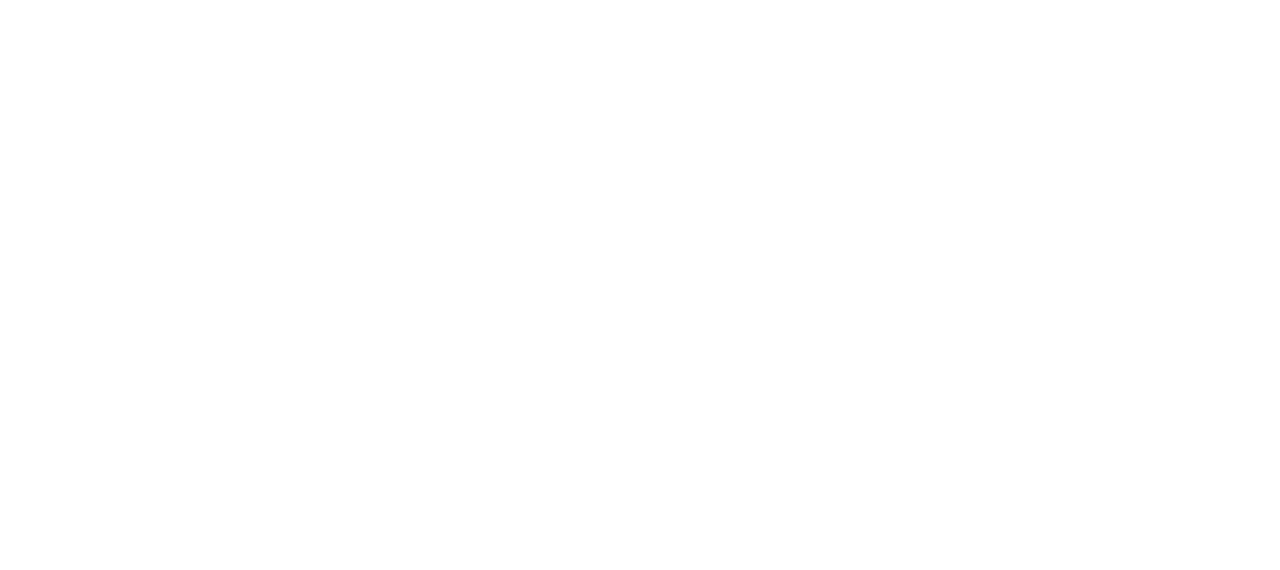
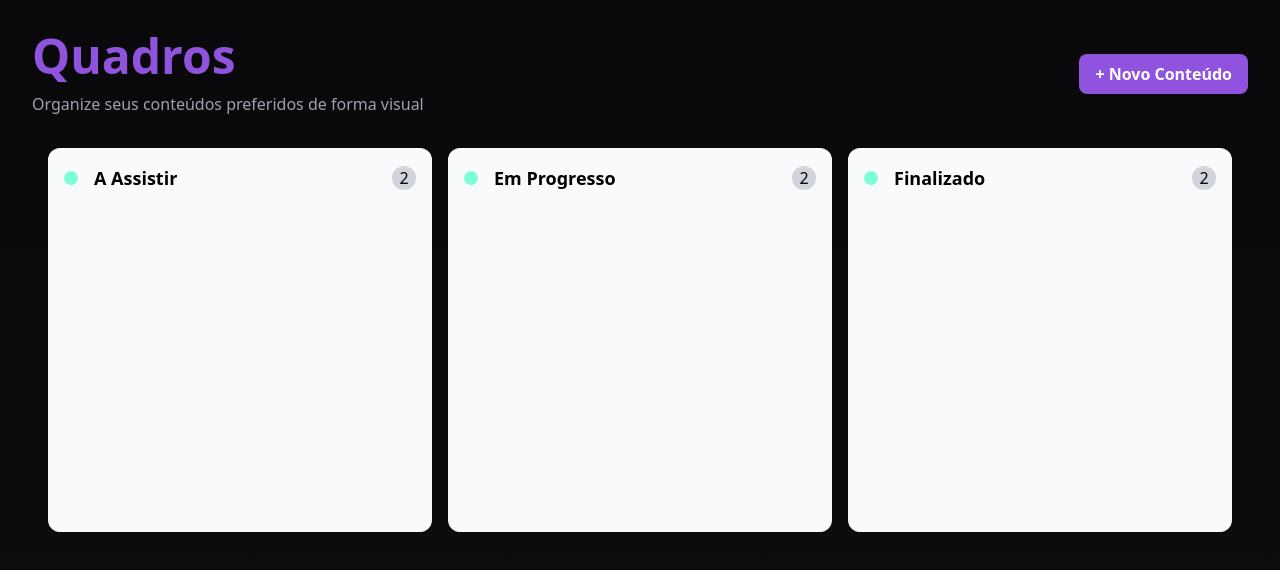
Before and after one commit to AndrewGPFranco/boards-ui, a Vue app: page /boards in a window 1280 px wide. Before the commit this address had no page. Shown: the top 570 px of the page. Built offline with nearby package versions, Linux system fonts and the light colour scheme.

Commit message:
feat: iniciando kanban

```diff
--- a/src/assets/main.css
+++ b/src/assets/main.css
@@ -9,3 +9,7 @@
     padding: 0;
     box-sizing: border-box;
 }
+
+.rounded-redondo {
+    border-radius: 50%;
+}
--- /dev/null
+++ b/src/components/kanban/Board.vue
@@ -0,0 +1,28 @@
+<template>
+  <section class="bg-gray-50 flex flex-col gap-4 p-4 min-h-96 min-w-96 rounded-xl">
+    <div class="flex  items-center justify-between">
+      <div class="flex gap-4 items-center">
+        <span class="status rounded-redondo"></span>
+        <h1 class="font-bold text-lg">{{ props.titulo }}</h1>
+      </div>
+      <p class="bg-gray-300 flex items-center justify-center rounded-full w-6 h-6">2</p>
+    </div>
+  </section>
+</template>
+
+<script setup lang="ts">
+const props = defineProps({
+  titulo: {
+    type: String,
+    required: true,
+  }
+})
+</script>
+
+<style scoped lang="css">
+.status {
+  height: 14px;
+  width: 14px;
+  background-color: aquamarine;
+}
+</style>
--- a/src/router/index.ts
+++ b/src/router/index.ts
@@ -18,6 +18,11 @@
             name: "Login",
             component: () => import("@/views/Login.vue"),
         },
+        {
+            path: "/boards",
+            name: "Boards",
+            component: () => import("@/views/Kanban.vue"),
+        },
     ],
 });
 
--- a/src/views/Home.vue
+++ b/src/views/Home.vue
@@ -6,6 +6,7 @@
     </div>
     <div v-else>
       <p class="font-bold">Bem vindo a Plataforma </p>
+      <router-link :to="{ name: 'Boards' }">Boards</router-link>
     </div>
   </section>
 </template>
--- /dev/null
+++ b/src/views/Kanban.vue
@@ -0,0 +1,29 @@
+<template>
+  <main class="flex flex-col p-8 bg-backgroundAuth h-screen w-screen">
+    <section class="flex justify-between items-center">
+      <div class="flex flex-col gap-3">
+        <h1 class="text-textBtn font-bold text-5xl">Quadros</h1>
+        <p class="text-gray-400">Organize seus conteúdos preferidos de forma visual</p>
+      </div>
+      <div>
+        <button class="bg-btn p-2 pr-4 pl-4 text-white font-bold rounded-lg">+ Novo Conteúdo</button>
+      </div>
+    </section>
+
+    <section class="flex justify-center items-center gap-4 mt-8">
+      <Board
+          titulo="A Assistir"
+      />
+      <Board
+          titulo="Em Progresso"
+      />
+      <Board
+          titulo="Finalizado"
+      />
+    </section>
+  </main>
+</template>
+
+<script setup lang="ts">
+import Board from "@/components/kanban/Board.vue";
+</script>
```
